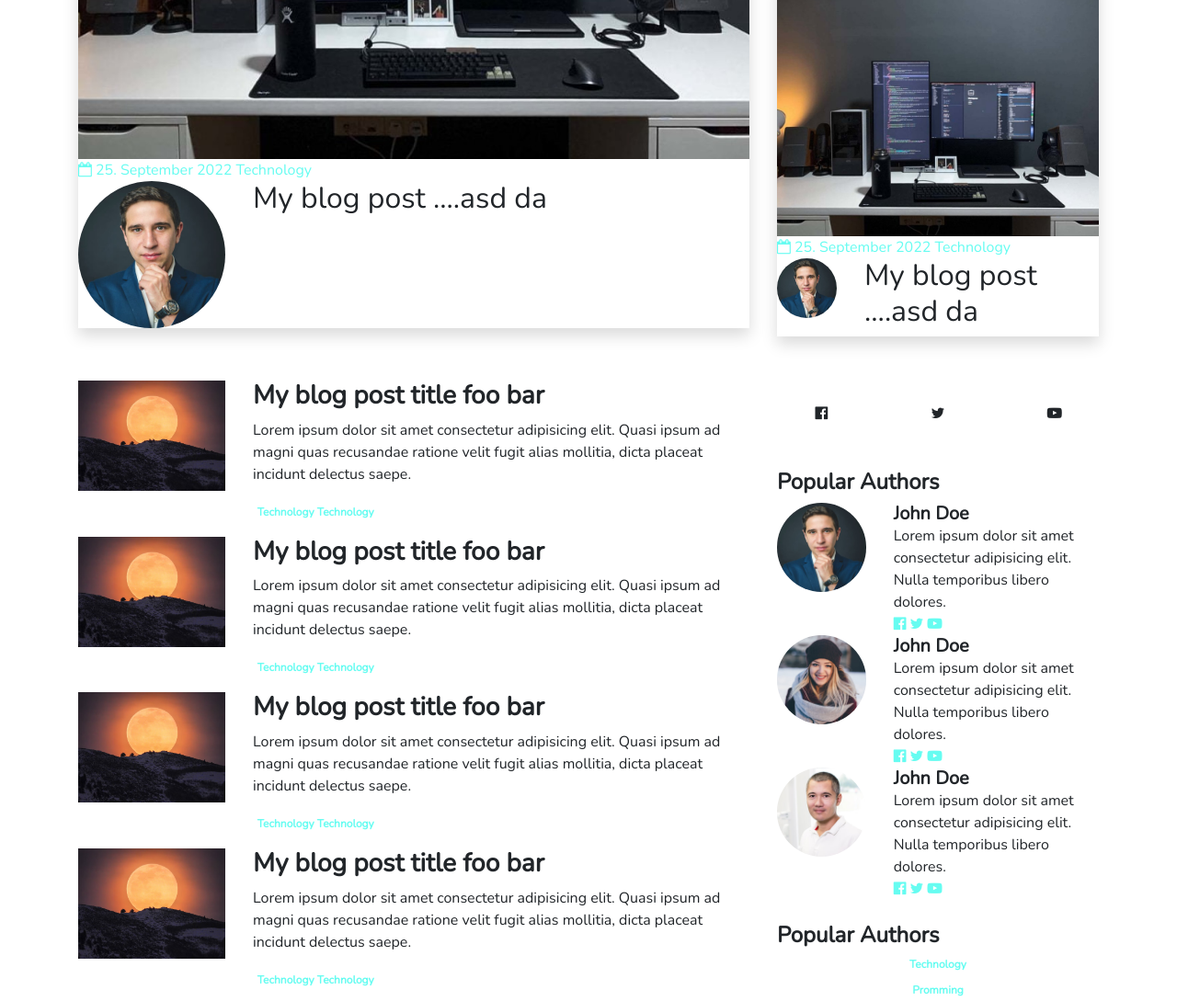
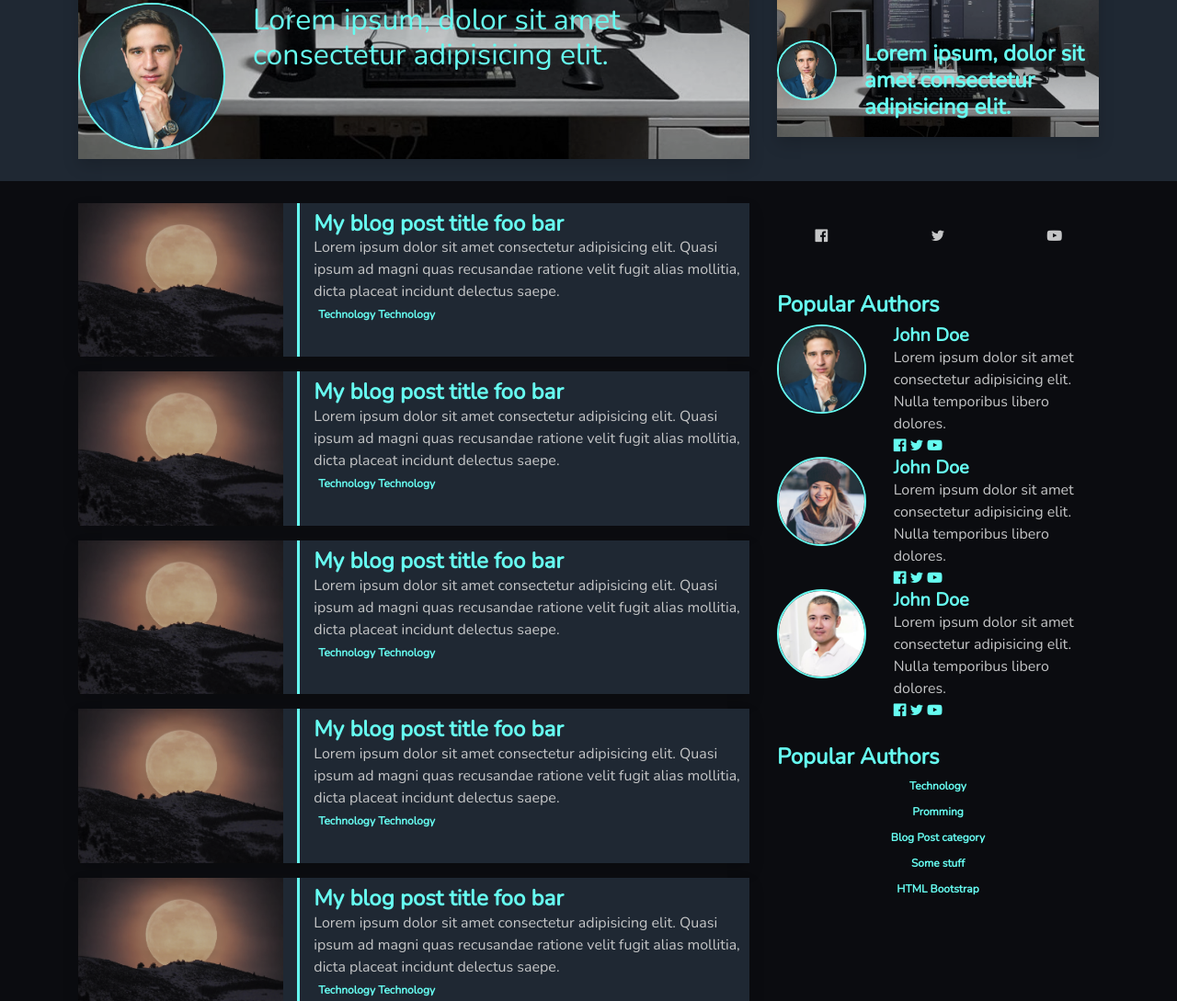
Before and after one commit to Michaels042/Mike-Blog, a plain HTML site: page index.html in a window 1280 px wide. Shown: the part 499-1588 px from the top of the page at 92% size. Drawn offline with nearby package versions, Linux system fonts and the light colour scheme.

Commit message:
css proptery

```diff
--- a/index.html
+++ b/index.html
@@ -34,8 +34,8 @@
                 </li>
               </ul>
               <form class="form-inline my-2 my-lg-0">
-                <input class="form-control border-0" type="search" placeholder="Search" aria-label="Search">
-                <button class="btn btn-outline-success my-sm-0" type="submit">Search</button>
+                <input class="form-control border-0 rounded-0"type="search" placeholder="Search" aria-label="Search">
+                <button class="btn-main rounded-0 btn btn-success my-sm-0" type="submit">Search</button>
               </form>
             </div>
         </div>
@@ -50,37 +50,36 @@
                 <div class="col-lg-8">
                     <div class="hero-post shadow">
                         <img src="./assets/images/64589gqyn00oxrai14gp.jpg" alt="" class="img-fluid">
-                        <div class="hero-post-badges">
-                            <a href="#"><i class="fa fa-calendar-o" aria-hidden="true"></i> 25. September 2022</a>
-                            <a href="#">Technology</a>
+                        <div class="hero-post-badges text-center">
+                            <a class="p-2 px-3 mb-2" href="#"><i class="mr-2 fa fa-calendar-o" aria-hidden="true"></i> 25. September 2022</a>
+                            <a class="p-2 px-" href="#">Technology</a>
                         </div>
                         <div class="hero-post-content">
                             <div class="row">
-                                <div class="col-md-3">
+                                <div class="col-sm-3">
                                     <img src="./assets/images/team-1.jpg" alt="Author" class="img-fluid rounded-circle ">
                                 </div>
-                                <div class="col-md-9">
-                                    <h2>My blog post ....asd da</h2>
+                                <div class="col-sm-9">
+                                    <h2>Lorem ipsum, dolor sit amet consectetur adipisicing elit.</h2>
                                 </div>
                             </div>
                         </div>
                     </div>
-
                 </div>
-                <div class="col-lg-4">
+                <div class="col-lg-4 mb-3">
                     <div class="hero-post shadow">
                         <img src="./assets/images/64589gqyn00oxrai14gp.jpg" alt="" class="img-fluid">
-                        <div class="hero-post-badges">
-                            <a href="#"><i class="fa fa-calendar-o" aria-hidden="true"></i> 25. September 2022</a>
-                            <a href="#">Technology</a>
+                        <div class="hero-post-badges text-center">
+                            <a class="p-2 px-3 mb-2" href="#"><i class="mr-2 fa fa-calendar-o" aria-hidden="true"></i> 25. September 2022</a>
+                            <a class="p-2 px-" href="#">Technology</a>
                         </div>
                         <div class="hero-post-content">
                             <div class="row">
-                                <div class="col-md-3">
+                                <div class="col-sm-3">
                                     <img src="./assets/images/team-1.jpg" alt="Author" class="img-fluid rounded-circle ">
                                 </div>
-                                <div class="col-md-9">
-                                    <h2>My blog post ....asd da</h2>
+                                <div class="col-sm-9">
+                                    <h3>Lorem ipsum, dolor sit amet consectetur adipisicing elit.</h3>
                                 </div>
                             </div>
                         </div>
@@ -88,17 +87,17 @@
 
                     <div class="hero-post shadow">
                         <img src="./assets/images/64589gqyn00oxrai14gp.jpg" alt="" class="img-fluid">
-                        <div class="hero-post-badges">
-                            <a href="#"><i class="fa fa-calendar-o" aria-hidden="true"></i> 25. September 2022</a>
-                            <a href="#">Technology</a>
+                        <div class="hero-post-badges text-center">
+                            <a class="p-2 px-3 mb-2" href="#"><i class="mr-2 fa fa-calendar-o" aria-hidden="true"></i> 25. September 2022</a>
+                            <a class="p-2 px-" href="#">Technology</a>
                         </div>
                         <div class="hero-post-content">
                             <div class="row">
-                                <div class="col-md-3">
+                                <div class="col-sm-3">
                                     <img src="./assets/images/team-1.jpg" alt="Author" class="img-fluid rounded-circle ">
                                 </div>
-                                <div class="col-md-9">
-                                    <h2>My blog post ....asd da</h2>
+                                <div class="col-sm-9">
+                                    <h3>Lorem ipsum, dolor sit amet consectetur adipisicing elit.</h3>
                                 </div>
                             </div>
                         </div>
@@ -115,14 +114,14 @@
         <div class="container">
             <div class="row">
                 <div class="col-md-8">
-                    <article class="blog-post mb-3">
+                    <article class="blog-post mb-3 shadow">
                         <div class="row">
-                            <div class="col-sm-3">
+                            <div class="col-sm-4">
                                 <img src="./assets/images/photo-1647876012576-ab84224b7a74.avif" alt="" class="img-fluid">
                             </div>
-                            <div class="col-sm-9">
-                                <h3>My blog post title foo bar</h3>
-                                <p>Lorem ipsum dolor sit amet consectetur adipisicing elit.
+                            <div class="col-sm-8">
+                                <h3 class="m-0 mt-2">My blog post title foo bar</h3>
+                                <p class="m-0">Lorem ipsum dolor sit amet consectetur adipisicing elit.
                                      Quasi ipsum ad magni quas recusandae ratione
                                       velit fugit alias mollitia, dicta placeat incidunt
                                       delectus saepe.
@@ -135,14 +134,14 @@
                         </div>
 
                     </article>
-                    <article class="blog-post mb-3">
+                    <article class="blog-post mb-3 shadow">
                         <div class="row">
-                            <div class="col-sm-3">
+                            <div class="col-sm-4">
                                 <img src="./assets/images/photo-1647876012576-ab84224b7a74.avif" alt="" class="img-fluid">
                             </div>
-                            <div class="col-sm-9">
-                                <h3>My blog post title foo bar</h3>
-                                <p>Lorem ipsum dolor sit amet consectetur adipisicing elit.
+                            <div class="col-sm-8">
+                                <h3 class="m-0 mt-2">My blog post title foo bar</h3>
+                                <p class="m-0">Lorem ipsum dolor sit amet consectetur adipisicing elit.
                                      Quasi ipsum ad magni quas recusandae ratione
                                       velit fugit alias mollitia, dicta placeat incidunt
                                       delectus saepe.
@@ -155,14 +154,14 @@
                         </div>
 
                     </article>
-                    <article class="blog-post mb-3">
+                    <article class="blog-post mb-3 shadow">
                         <div class="row">
-                            <div class="col-sm-3">
+                            <div class="col-sm-4">
                                 <img src="./assets/images/photo-1647876012576-ab84224b7a74.avif" alt="" class="img-fluid">
                             </div>
-                            <div class="col-sm-9">
-                                <h3>My blog post title foo bar</h3>
-                                <p>Lorem ipsum dolor sit amet consectetur adipisicing elit.
+                            <div class="col-sm-8">
+                                <h3 class="m-0 mt-2">My blog post title foo bar</h3>
+                                <p class="m-0">Lorem ipsum dolor sit amet consectetur adipisicing elit.
                                      Quasi ipsum ad magni quas recusandae ratione
                                       velit fugit alias mollitia, dicta placeat incidunt
                                       delectus saepe.
@@ -175,14 +174,14 @@
                         </div>
 
                     </article>
-                    <article class="blog-post mb-3">
+                    <article class="blog-post mb-3 shadow">
                         <div class="row">
-                            <div class="col-sm-3">
+                            <div class="col-sm-4">
                                 <img src="./assets/images/photo-1647876012576-ab84224b7a74.avif" alt="" class="img-fluid">
                             </div>
-                            <div class="col-sm-9">
-                                <h3>My blog post title foo bar</h3>
-                                <p>Lorem ipsum dolor sit amet consectetur adipisicing elit.
+                            <div class="col-sm-8">
+                                <h3 class="m-0 mt-2">My blog post title foo bar</h3>
+                                <p class="m-0">Lorem ipsum dolor sit amet consectetur adipisicing elit.
                                      Quasi ipsum ad magni quas recusandae ratione
                                       velit fugit alias mollitia, dicta placeat incidunt
                                       delectus saepe.
@@ -195,14 +194,14 @@
                         </div>
 
                     </article>
-                    <article class="blog-post mb-3">
+                    <article class="blog-post mb-3 shadow">
                         <div class="row">
-                            <div class="col-sm-3">
+                            <div class="col-sm-4">
                                 <img src="./assets/images/photo-1647876012576-ab84224b7a74.avif" alt="" class="img-fluid">
                             </div>
-                            <div class="col-sm-9">
-                                <h3>My blog post title foo bar</h3>
-                                <p>Lorem ipsum dolor sit amet consectetur adipisicing elit.
+                            <div class="col-sm-8">
+                                <h3 class="m-0 mt-2">My blog post title foo bar</h3>
+                                <p class="m-0">Lorem ipsum dolor sit amet consectetur adipisicing elit.
                                      Quasi ipsum ad magni quas recusandae ratione
                                       velit fugit alias mollitia, dicta placeat incidunt
                                       delectus saepe.
@@ -215,14 +214,14 @@
                         </div>
 
                     </article>
-                    <article class="blog-post">
+                    <article class="blog-post mb-3 shadow">
                         <div class="row">
-                            <div class="col-sm-3">
+                            <div class="col-sm-4">
                                 <img src="./assets/images/photo-1647876012576-ab84224b7a74.avif" alt="" class="img-fluid">
                             </div>
-                            <div class="col-sm-9">
-                                <h3>My blog post title foo bar</h3>
-                                <p>Lorem ipsum dolor sit amet consectetur adipisicing elit.
+                            <div class="col-sm-8">
+                                <h3 class="m-0 mt-2">My blog post title foo bar</h3>
+                                <p class="m-0">Lorem ipsum dolor sit amet consectetur adipisicing elit.
                                      Quasi ipsum ad magni quas recusandae ratione
                                       velit fugit alias mollitia, dicta placeat incidunt
                                       delectus saepe.
--- a/style.css
+++ b/style.css
@@ -4,19 +4,84 @@
 
 h1.h2,h3,h4,h5 {
     font-weight: 700;
+    color: #66FCF1;
+
 }
+h3 {
+    font-size: 1.5rem;
+}
+a {
+    color: #66FCF1;
+}
+input {
+    background-color: #0B0C10!important;
+    color: #66FCF1!important;
+}
+img {
+    filter: grayscale(50%) brightness(0.8);
+}
+img.rounded-circle {
+    filter: none;
+    border: 2px solid #66FCF1
 
+}
 /* HEADER */
 
 .navbar {
     background-color: #0B0C10;
     color: #66FCF1!important;
 }
-a {
-    color: #66FCF1;
-}
 
 .navbar-brand {
     font-weight: 700;
     font-size: 1.5rem;
 }
+
+.btn-main {
+    background-color: #66FCF1!important;
+    color: #0B0C10!important;
+}
+
+/* HERO */
+.hero {
+    background-color: #1F2833;
+}
+.hero-post {
+    position: relative;
+}
+
+.hero-post-badges {
+    position: absolute;
+    top:10px;
+    right: 10px;
+}
+
+.hero-post-badges>a {
+    display: block;
+    background-color: #0B0C10;
+    color: #66FCF1!important;
+    font-size: 0.8rem;
+}
+
+.hero-post-content {
+    position: absolute;
+    bottom: 10px;
+    color: #66FCF1!important;
+}
+
+ /* MAIN BLOG */
+.blog-posts {
+    background-color: #0B0C10;
+    color: #C5C6C7;
+}
+.blog-post {
+    background-color:#1F2833;
+}
+
+.blog-post>p {
+    font-size: 0.6rem;
+}
+
+.blog-post .col-sm-8{
+    border-left: 3px solid #66FCF1;
+}
```
